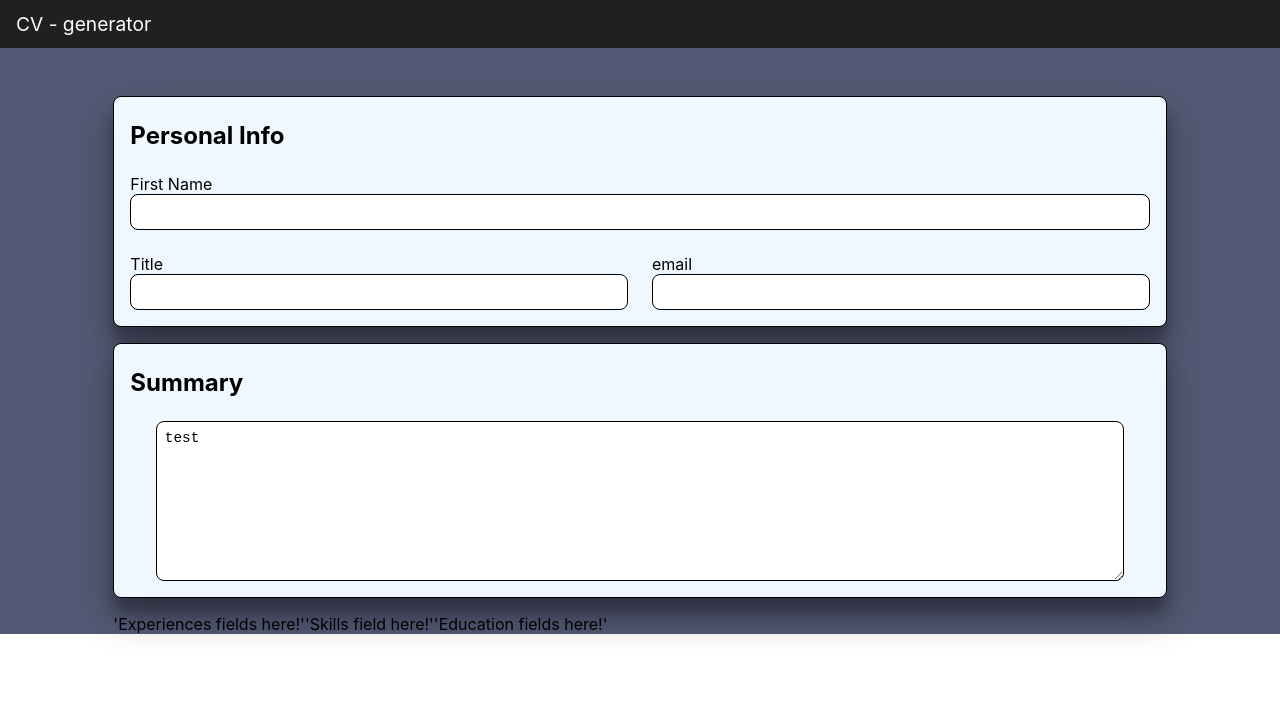
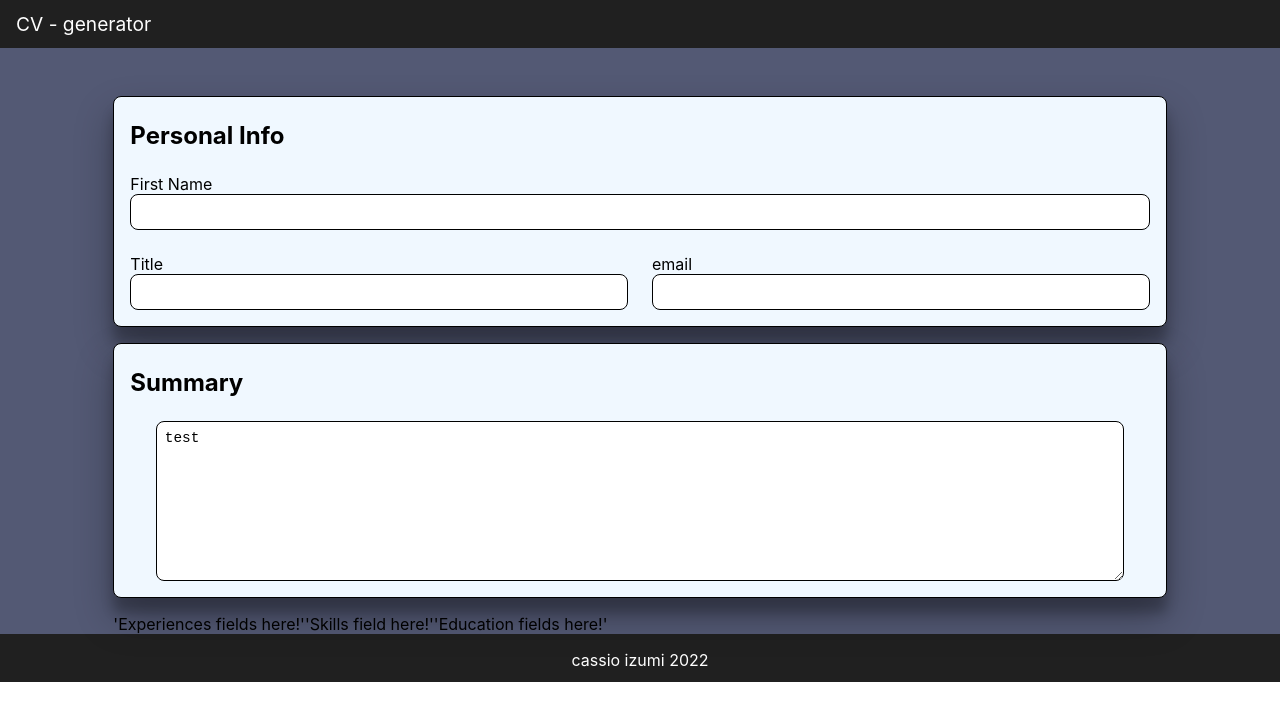
Before and after one commit to izumi-san/cv-generator, a React (Create React App) app: page / in a window 1280 px wide. Shown: the top 720 px of the page. Built offline with nearby package versions, Linux system fonts and the light colour scheme; the HTML template or start-up script is replaced by a standard one.

Commit message:
new footer

```diff
--- a/src/App.js
+++ b/src/App.js
@@ -1,6 +1,7 @@
 import style from './App.module.scss';
 import FormContainer from './components/FormContainer';
 import Header from './components/Header';
+import Footer from './components/Footer';
 
 function App() {
   return (
@@ -9,6 +10,7 @@ function App() {
       <div className={style.App}>
         <FormContainer />
       </div>
+      <Footer />
     </>
   );
 }
--- /dev/null
+++ b/src/components/Footer/Footer.module.scss
@@ -0,0 +1,13 @@
+.footer {
+  background-color: #202020;
+  height: 3rem;
+  color: #fefefe;
+  box-sizing: border-box;
+  display: grid;
+  align-items: center;
+  justify-content: center;
+  &p {
+    margin: 0;
+    font-size: 1.2rem;
+  }
+}
--- /dev/null
+++ b/src/components/Footer/index.tsx
@@ -0,0 +1,7 @@
+import style from './Footer.module.scss';
+
+function Footer() {
+    return (<footer className={style.footer}><p>cassio izumi 2022</p></footer>);
+}
+
+export default Footer;
```
